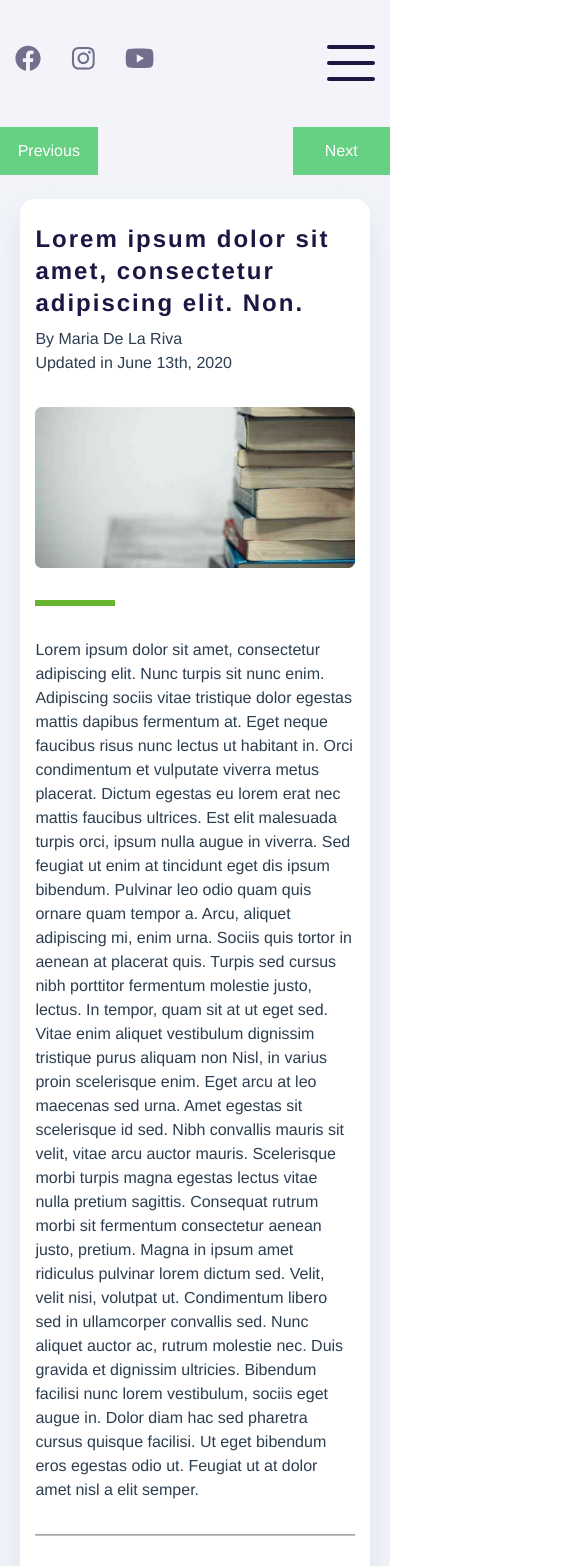
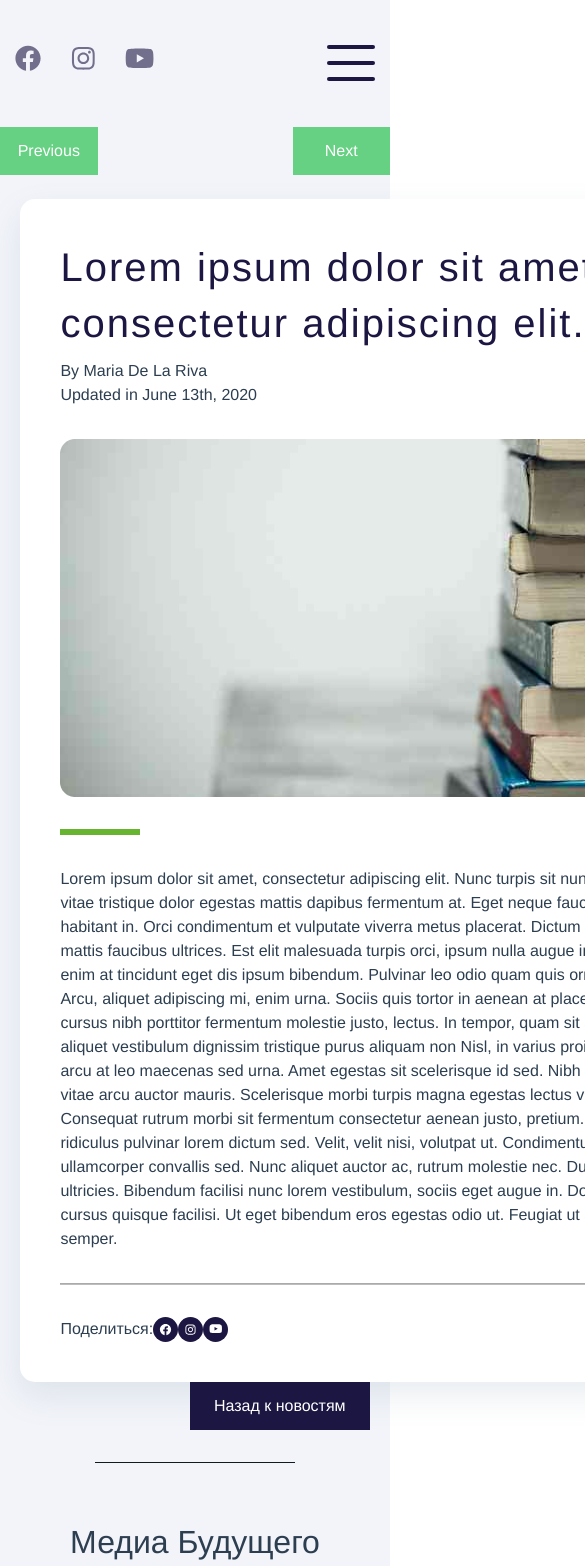
Before and after one commit to MrGorlenko/oktb-media, a Vue app: page /News_item in a window 390 px wide. Shown: the top 1566 px of the page, 585 px wide, since content can reach past the window. Built offline with nearby package versions, Linux system fonts and the light colour scheme.

Commit message:
pseudo - storage

```diff
--- a/src/components/News-Card.vue
+++ b/src/components/News-Card.vue
@@ -6,7 +6,7 @@
           <div class="article__item d-flex justify-content-between flex-column col-xl-7" >
               <p class="w-100 art__card mb-1">{{article.text}}</p>
               <div class="wrap mb-3">
-              <span><img v-bind:src="article.contImg"></span>
+              <!-- <span><img v-bind:src="article.contImg"></span> -->
               <span class="w-100 art__content">{{article.content}}</span>
               </div>
             <div class="w-100 art__item--link col-lg-6 pl-0 mt-sm-5 mt-md-1">
--- a/src/components/NewsArticle.vue
+++ b/src/components/NewsArticle.vue
@@ -1,11 +1,11 @@
 <template>
-  <div class='NewsArticle w-100'>
+  <div class='NewsArticle'>
     <h2>{{NewsArticle[0].title}}</h2>
     <div class="author-info">
       <p>By {{NewsArticle[0].author}}</p>
       <p>Updated in {{NewsArticle[0].date}}</p>
     </div>
-    <img class='w-100 distance' :src='NewsArticle[0].picture' alt="">
+    <img class='distance' :src='NewsArticle[0].picture' alt="">
      <div class="green-line"></div>
      <p class="base-p">
        {{NewsArticle[0].text}}
@@ -13,7 +13,7 @@
      <hr class="distance grey-line">
      <div class="share d-flex justify-content-start align-items-center">
        <span>Поделиться:</span>
-          <div class="share-links d-flex align-items-center justify-content-between">
+          <div class=" d-flex align-items-center justify-content-between">
 
        <a href="#" class="facebook">
 <svg width="56" height="56" viewBox="0 0 56 56" fill="none" xmlns="http://www.w3.org/2000/svg">
@@ -68,19 +68,18 @@ export default {
 
 <style lang="scss" scope>
 
-// @import url(../scss/variables);
-
 .distance{
   margin-top: 32px;
   margin-bottom: 32px;
 }
 
 .NewsArticle{
+  width: 790px;
   padding: 40px;
   background: #FFFFFF;
   box-shadow: 0px 14px 32px rgba(108, 137, 164, 0.15);
   border-radius: 15px;
-  margin-bottom: 24px;
+  margin: auto;
   h2{
     font-size: 40px;
     line-height: 56px;
@@ -114,21 +113,6 @@ export default {
       width: 100%;
       height: 100%;
     }
-    .share-links{
-      width: 82px;
-      margin-left: 10px;
-    }
-  }
-}
-
-@media (max-width: 576px){
-  .NewsArticle{
-    padding: 24px 15px;
-    h2{
-      font-weight: 600;
-      font-size: 24px;
-      line-height: 32px;
-    }
   }
 }
 </style>
--- a/src/components/Search.vue
+++ b/src/components/Search.vue
@@ -78,7 +78,7 @@ export default {
     swiper: directive
   },
   mounted() {
-   this.swiper.slideTo(this.swipe.length-1, 1000, false)
+   this.swiper.slideTo(-2, 1000, false)
   },
 
 }
--- a/src/views/News.vue
+++ b/src/views/News.vue
@@ -25,7 +25,7 @@ export default {
 <style lang="scss" scope>
 @import '../scss/variables';
   .news{
-    background-color: $base-green;
+    background-color: $base-bg-news;
     padding-bottom: 10px;
   }
 
```
Also changed, not shown: src/components/NewsStorage.vue (added, +27 -0 lines).
